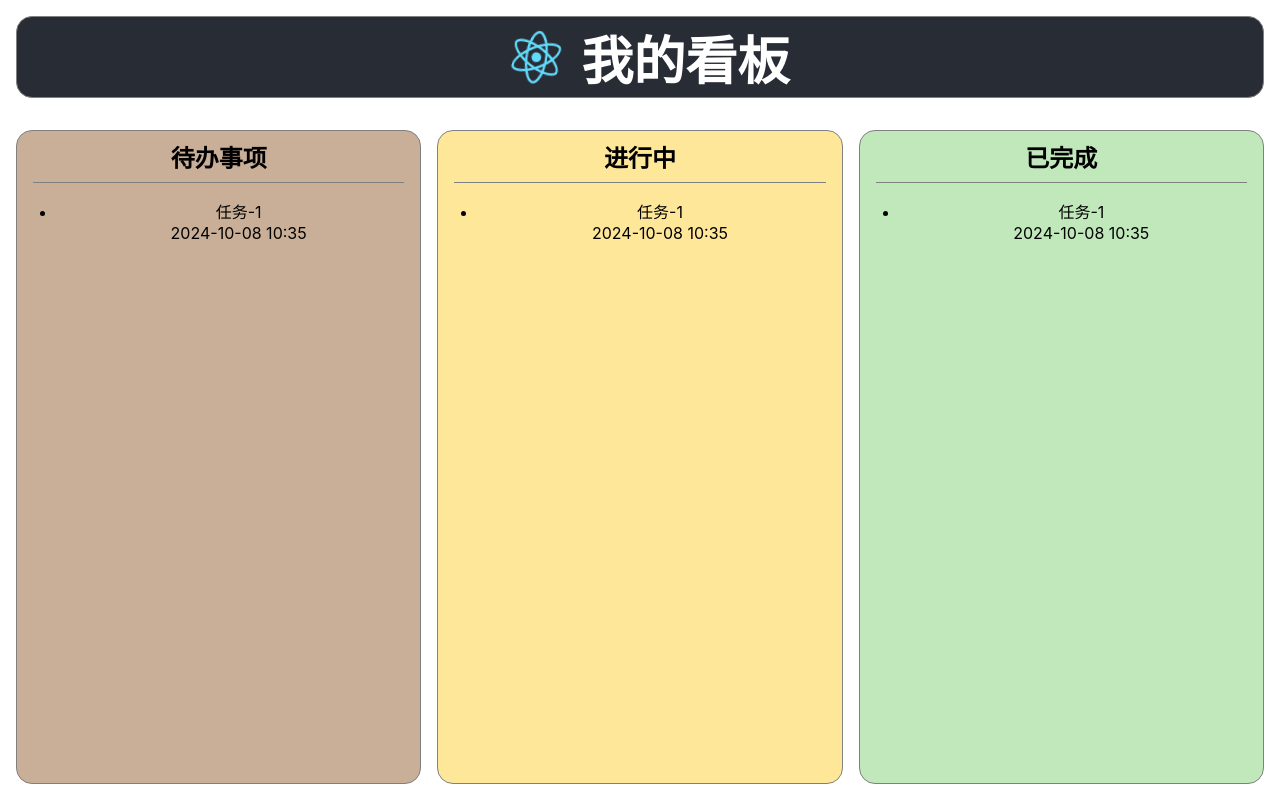
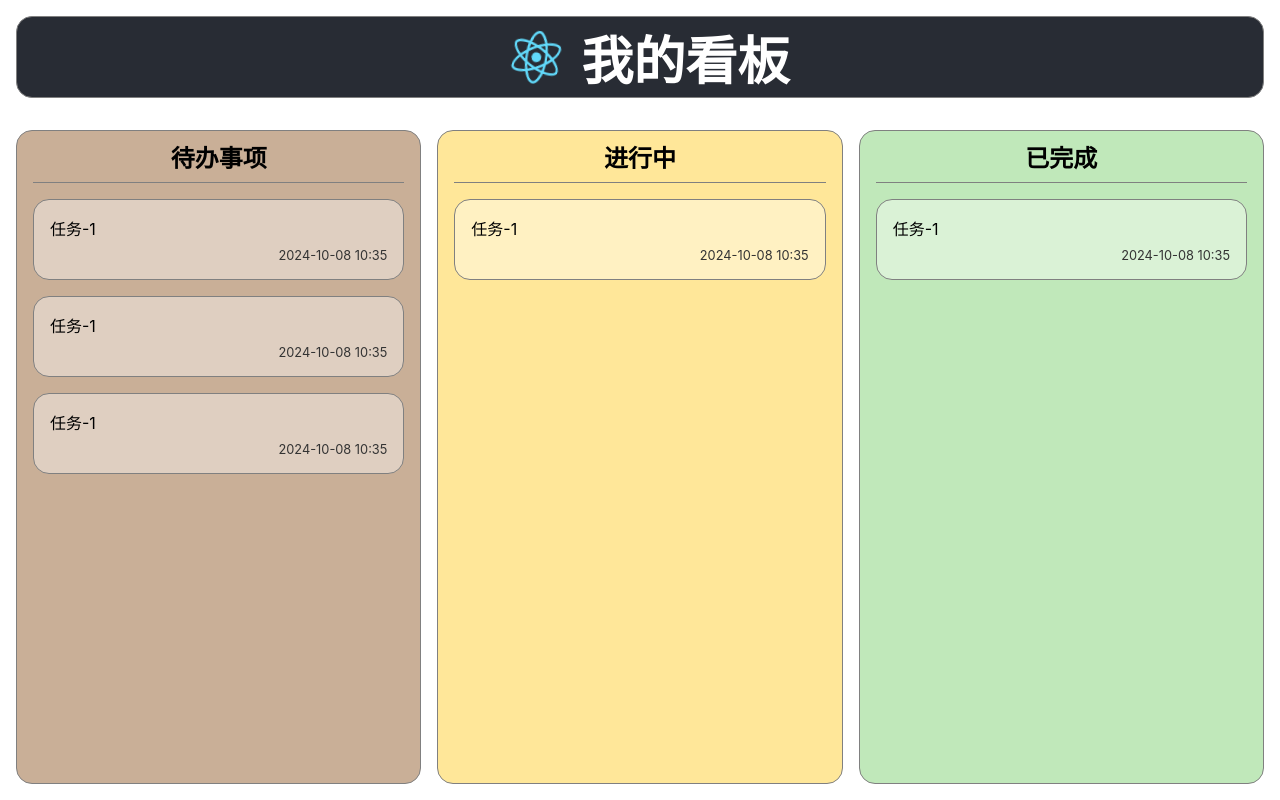
Before and after one commit to takeseem/demo-kanban, a React (Create React App) app: page / in a window 1280 px wide. Built offline with nearby package versions, Linux system fonts and the light colour scheme.

Commit message:
添加 kanban-card UI css

```diff
--- a/src/App.css
+++ b/src/App.css
@@ -71,3 +71,33 @@
   margin: 0 1rem;
   padding: 0.5rem;
 }
+
+.kanban-column > ul {
+  list-style: none;
+  margin: 0;
+  padding: 0;
+  overflow: auto;
+  flex: 1;
+  flex-basis: 0;
+}
+
+.kanban-card {
+  display: flex;
+  flex-direction: column;
+  border: 1px solid gray;
+  border-radius: 1rem;
+  text-align: left;
+  margin: 1rem;
+  padding: 1rem;
+  background-color: rgba(255, 255, 255, 0.4);
+}
+
+.card-title {
+  min-height: 2rem;
+}
+
+.card-time {
+  text-align: right;
+  font-size: 0.8rem;
+  color: #333;
+}
--- a/src/App.js
+++ b/src/App.js
@@ -12,27 +12,35 @@ function App() {
         <section className='kanban-column column-todo'>
           <h2>待办事项</h2>
           <ul>
-            <li>
-              <div>任务-1</div>
-              <div>2024-10-08 10:35</div>
+            <li className='kanban-card'>
+              <div className='card-title'>任务-1</div>
+              <div className='card-time'>2024-10-08 10:35</div>
+            </li>
+            <li className='kanban-card'>
+              <div className='card-title'>任务-1</div>
+              <div className='card-time'>2024-10-08 10:35</div>
+            </li>
+            <li className='kanban-card'>
+              <div className='card-title'>任务-1</div>
+              <div className='card-time'>2024-10-08 10:35</div>
             </li>
           </ul>
         </section>
         <section className='kanban-column column-ongoing'>
           <h2>进行中</h2>
           <ul>
-            <li>
-              <div>任务-1</div>
-              <div>2024-10-08 10:35</div>
+            <li className='kanban-card'>
+              <div className='card-title'>任务-1</div>
+              <div className='card-time'>2024-10-08 10:35</div>
             </li>
           </ul>
         </section>
         <section className='kanban-column column-done'>
           <h2>已完成</h2>
           <ul>
-            <li>
-              <div>任务-1</div>
-              <div>2024-10-08 10:35</div>
+            <li className='kanban-card'>
+              <div className='card-title'>任务-1</div>
+              <div className='card-time'>2024-10-08 10:35</div>
             </li>
           </ul>
         </section>
```
